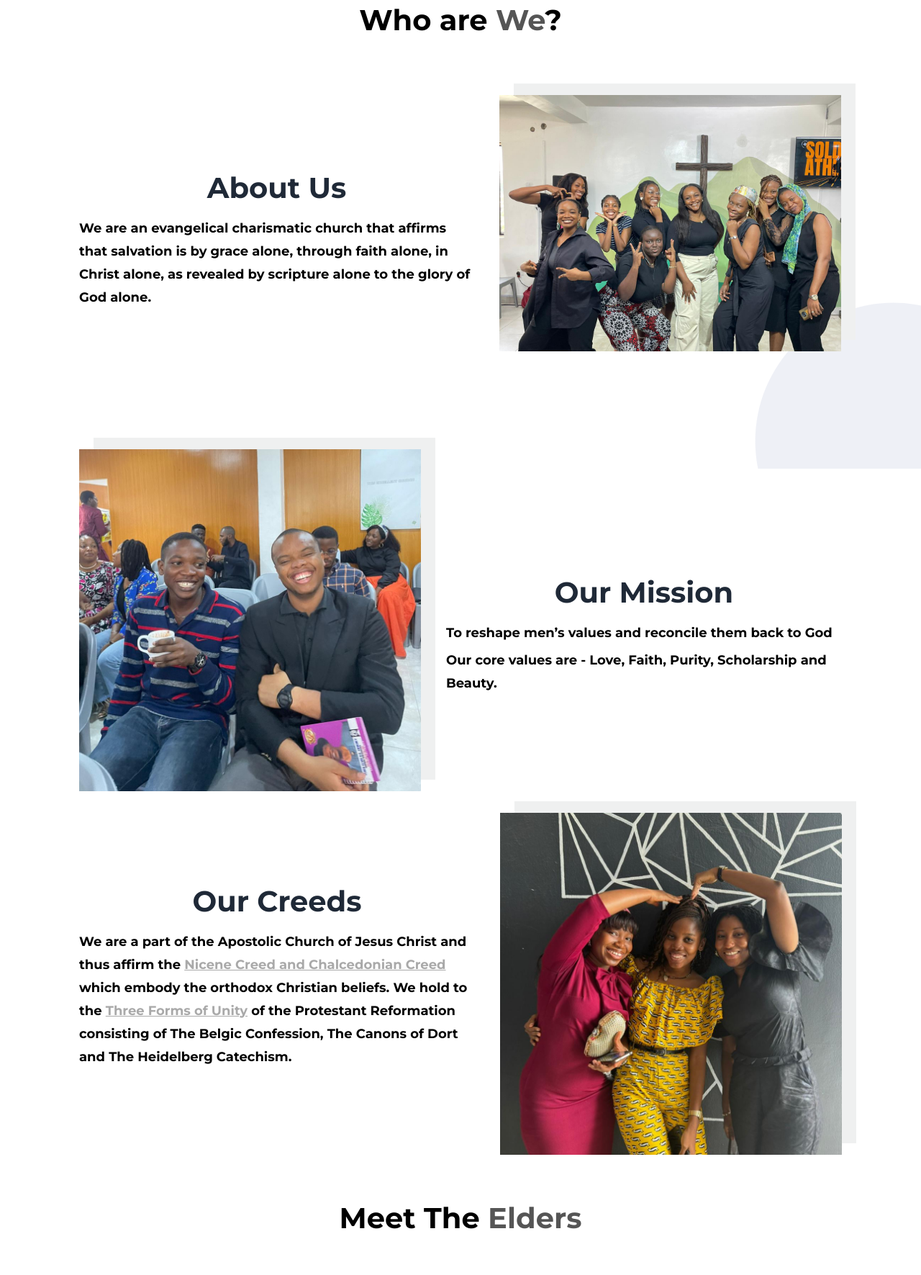
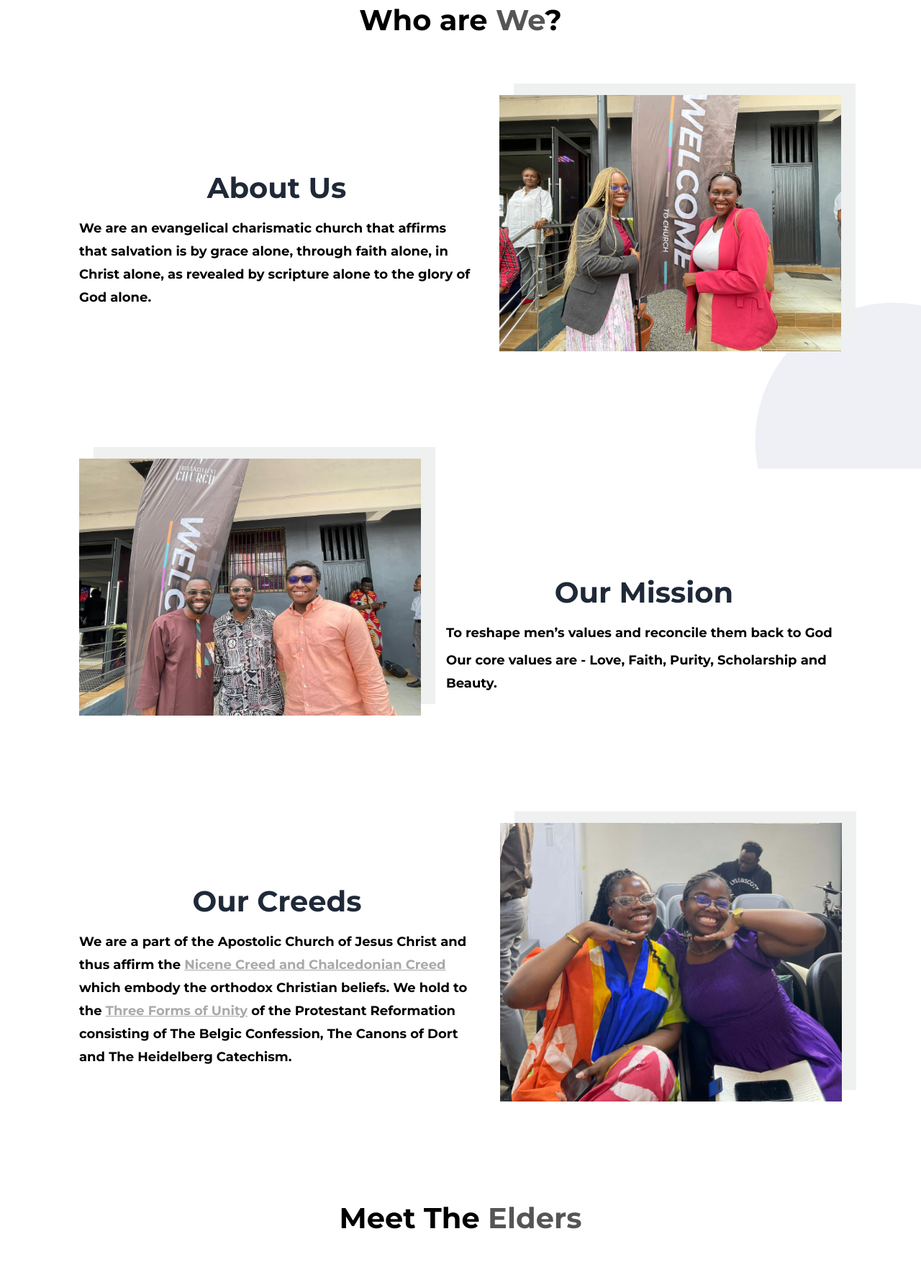
Before and after one commit to TEC-website/TEC-website, a Django app: page /about/ in a window 1280 px wide. Shown: the part 149-1920 px from the top of the page at 72% size. Run offline with Django 5.2, Linux system fonts and the light colour scheme; parts of the project's set-up code (start-up, migrations or seed data) failed here and were passed over; some libraries are stand-ins or nearby versions.

Commit message:
site image updates

```diff
--- a/templates/about.html
+++ b/templates/about.html
@@ -76,7 +76,7 @@
             </div>
             <div class="img-wrapper" id="img-tst">
                 <div class="globe-img">
-                    <img style="max-width: 475px" src="{% static 'assets\about_tec_1.jpeg' %}" alt=""
+                    <img style="max-width: 475px" src="{% static 'assets\PHOTO-2024-09-21-21-31-08-copy.jpg' %}" alt=""
                         class="responsive-img">
                 </div>
             </div>
@@ -84,7 +84,7 @@
         <section class="home-main-section separate" id="main-sec">
             <div class="img-wrapper" id="img-tst">
                 <div class="globe-img">
-                    <img style="max-width: 475px" src="{% static 'assets\about_tec_2.jpg' %}" alt=""
+                    <img style="max-width: 475px" src="{% static 'assets\PHOTO-2024-09-21-21.jpg' %}" alt=""
                         class="responsive-img">
                 </div>
             </div>
@@ -113,7 +113,7 @@
             </div>
             <div class="img-wrapper" id="img-tst">
                 <div class="globe-img">
-                    <img style="max-width: 475px" src="{% static 'assets\about_tec_3.jpg' %}" alt=""
+                    <img style="max-width: 475px" src="{% static 'assets\PHOTO-2024-09-21-21-31-09.jpg' %}" alt=""
                         class="responsive-img">
                 </div>
             </div>
```
Also changed, not shown: templates/index.html (+5 -3 lines), static/assets/Ellipse_12_copy.png (added), static/assets/PHOTO-2024-09-21-21-31-08-copy.jpg (added), static/assets/PHOTO-2024-09-21-21-31-08.jpg (added), static/assets/PHOTO-2024-09-21-21-31-09.jpg (added), static/assets/PHOTO-2024-09-21-21.jpg (added), static/assets/PHOTO-2024-09-22-14-03-03.jpg (added), static/assets/logo-plain.png (added).
